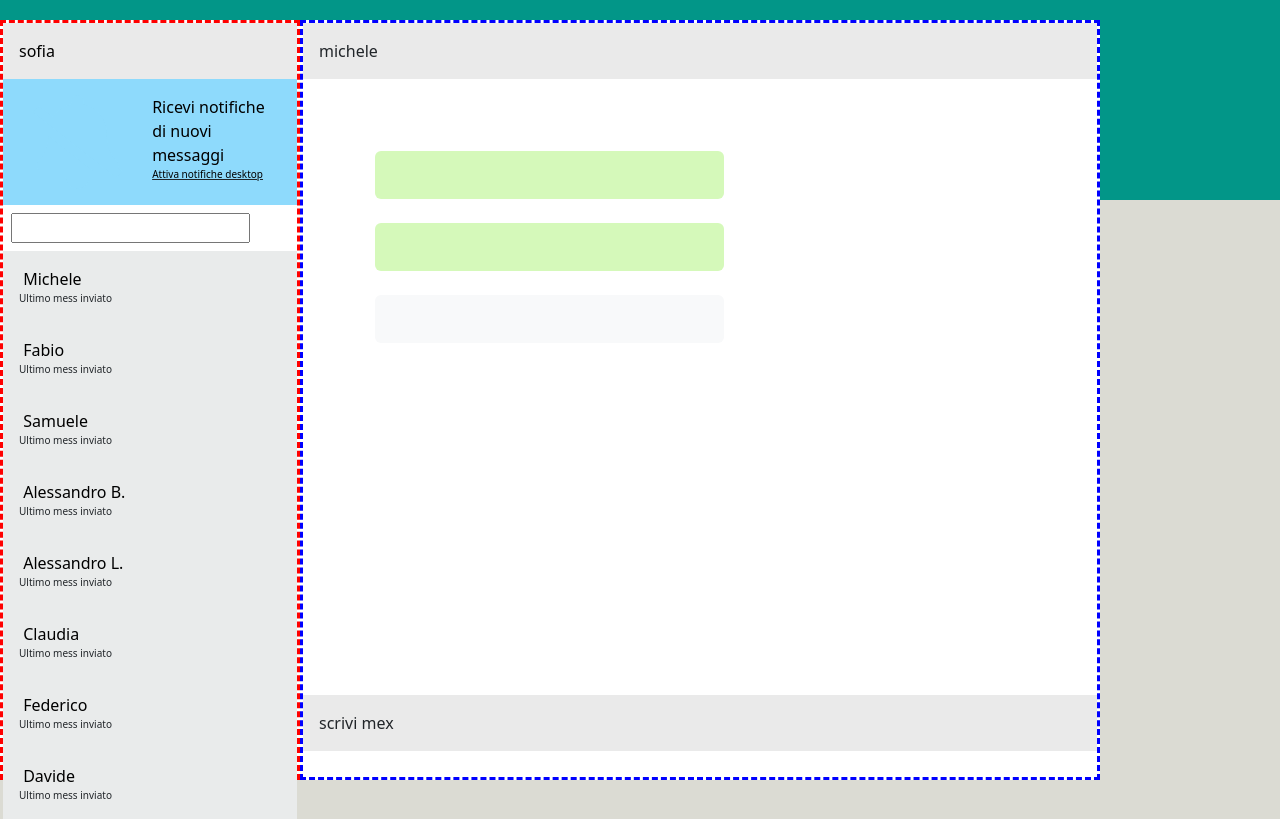
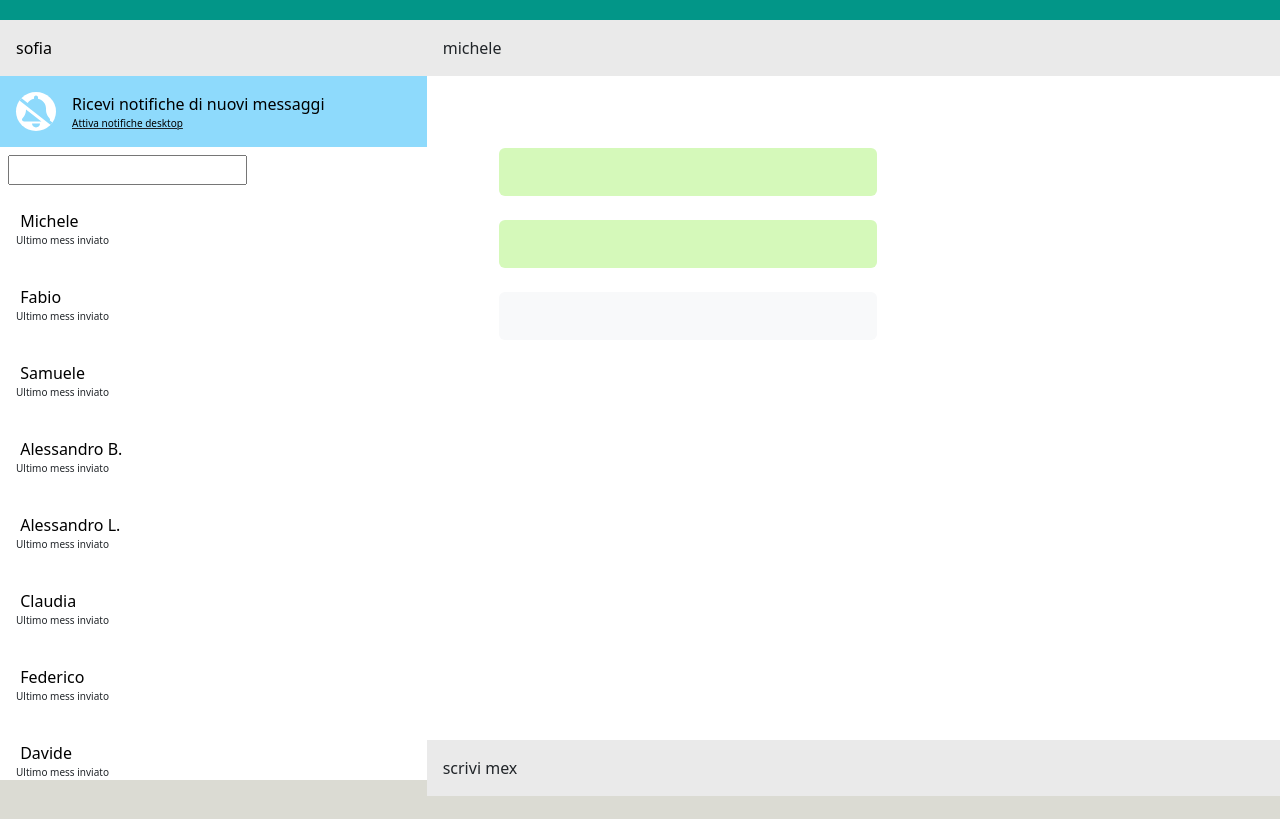
Before and after one commit to Debby95/vue-boolzapp, a plain HTML site: page milestone1/index.html in a window 1280 px wide. Drawn offline with nearby package versions, Linux system fonts and the light colour scheme.

Commit message:
modifica width

```diff
--- a/css/stlyes.css
+++ b/css/stlyes.css
@@ -6,10 +6,6 @@
 a {
     text-decoration: none;
     color: black;
-}
-
-.selected {
-    background-color: #E9EBEB;
 }
 
 .light-grey {
@@ -31,8 +27,7 @@ a {
 }
 
 .sidebar {
-    border: 3px dashed red;
-    width: 300px;
+    width: 500px;
     height: 95vh;
     margin-top: 2.5vh;
     margin-bottom: 2.5vh;
@@ -41,8 +36,7 @@ a {
 }
 
 .chat-container {
-    border: 3px dashed blue;
-    width: 800px;
+    width: 1000px;
     background-color: #FFFFFF;
     position: relative;
     height: 95vh;
@@ -58,11 +52,20 @@ a {
 
 .chat {
     background-image: url(../img/mine.jpg);
-    height: 77vh;
+    height: 83vh;
+}
+
+.user {
+    height: 76vh;
 }
 
 .bell {
     background-color: #8EDAFC;
+}
+
+.bell-slash {
+    width: 40px;
+    background-color: white;
 }
 
 .green-box {
```
